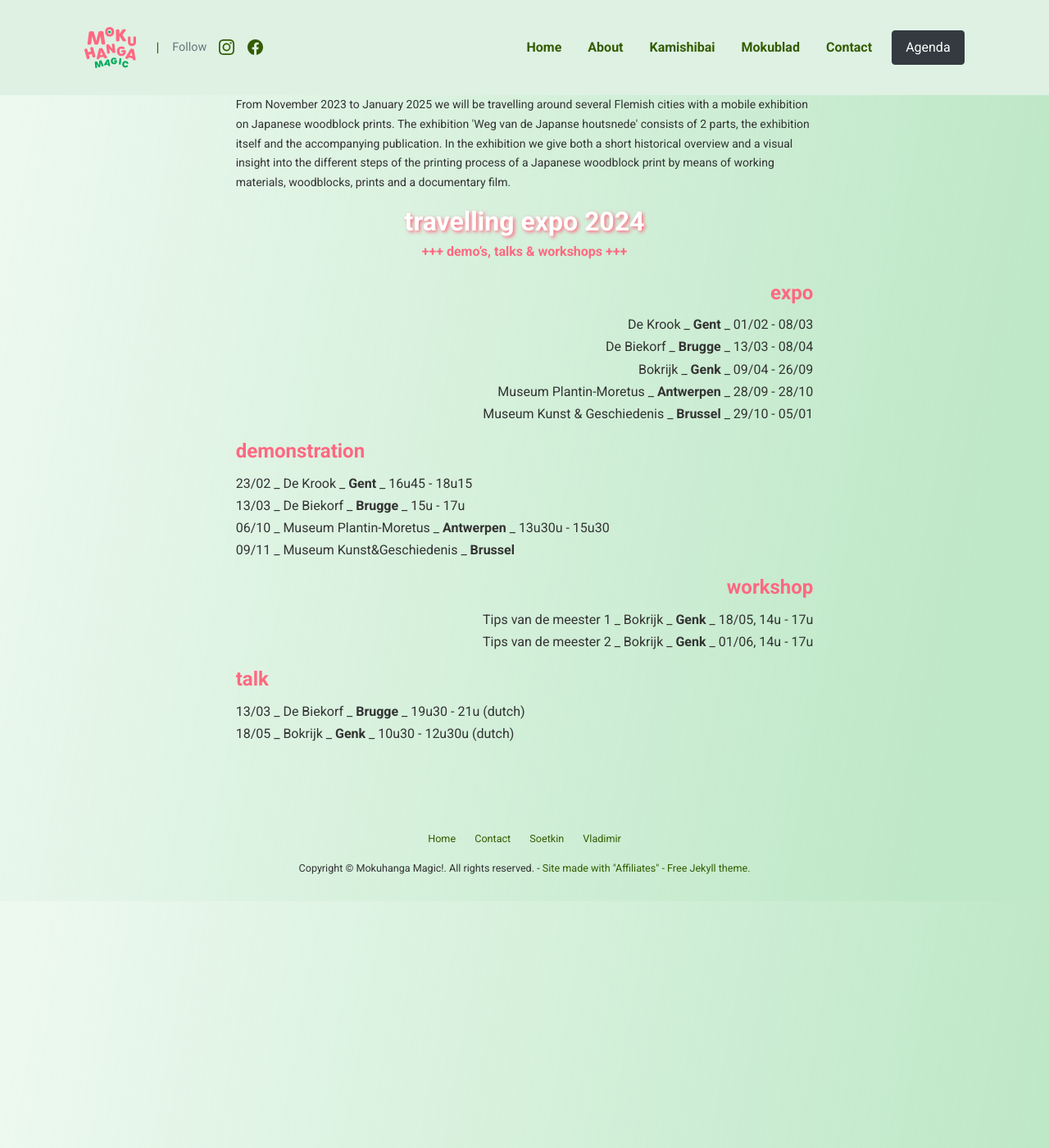
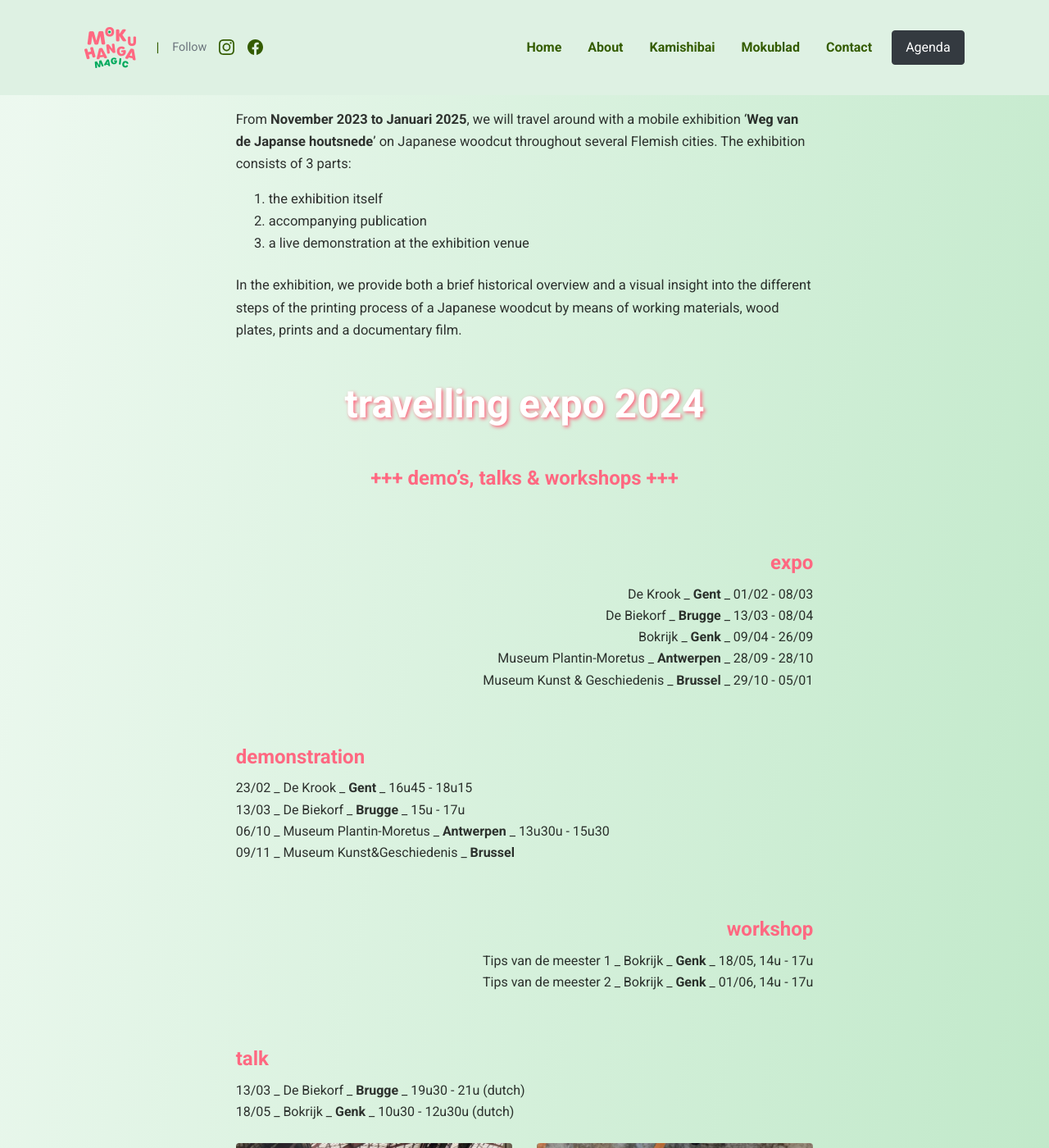
Before and after one commit to mokuhangamagic/mokuhangamagic.github.io, a Jekyll site: the page built from index.md, in a window 1280 px wide and 1400 px high. Shown: the whole window at 82% size. Built offline with Jekyll 4.4.1, drawn with Linux system fonts in a browser that asks for light colours; comment, search, counter and statistics services are not loaded; some of the changed text lies outside the part shown.

Commit message:
Homepage OK

```diff
--- a/_includes/reizende-expo.html
+++ b/_includes/reizende-expo.html
@@ -1,4 +1,4 @@
-<div class="expo2024 pt-3">
+<div class="expo2024">
     <h1 class="text-center">travelling expo 2024</h1>
     <h2 class="text-center">+++ demo’s, talks & workshops +++</h2>
     <div class="text-right pt-3">
--- a/_layouts/page.html
+++ b/_layouts/page.html
@@ -19,10 +19,4 @@
     {{content}}
   </div>
 
-  {% if page.comments == true %}
-  <div id="comments">
-      {% include disqus.html %}
-  </div>
-  {% endif %}
-
 </div>
--- a/assets/css/theme.scss
+++ b/assets/css/theme.scss
@@ -324,12 +324,12 @@
     }
     a {
         color:inherit;
-        box-shadow:inset 0 -2px 0 $pink, 0 2px 0 $pink;
+        box-shadow: inset 0 -1px 0 $pink, 0 1px 0 $pink;
 
     }
     a:hover {
-        box-shadow:inset 0 -30px 0 $pink, 0 2px 0 $pink;
-        text-decoration:none;
+        box-shadow: inset 0 -30px 0 $pink, 0 2px 0 $pink;
+        text-decoration: none;
     }
     img, iframe {
         border-radius: 0.25rem !important;
@@ -637,13 +637,13 @@
 }
 
 .expo2024 {
-    font-size:16px;
+    font-size: 16px;
     h1 {
-        font-size: 32px;
+        font-size: 48px;
         color: white;
         text-shadow: 2px 2px 4px $pink;
     };
     h2 {
-        font-size: 16px;
+        font-size: 24px;
     }
 }
--- a/index.md
+++ b/index.md
@@ -3,11 +3,50 @@
 layout: default
 ---
 
-<div class="col-lg-8 mx-auto">
+<div class="col-lg-8 mx-auto article-post serif-font">
 
-From November 2023 to January 2025 we will be travelling around several Flemish cities with a mobile exhibition on Japanese woodblock prints.
+<div class="pt-3" markdown="1">
+From __November 2023 to Januari 2025__, we will travel around with a mobile exhibition '__Weg van de Japanse houtsnede__' on Japanese woodcut throughout several Flemish cities. The exhibition consists of 3 parts:
+1. the exhibition itself
+2. accompanying publication
+3. a live demonstration at the exhibition venue
 
-The exhibition 'Weg van de Japanse houtsnede' consists of 2 parts, the exhibition itself and the accompanying publication. In the exhibition we give both a short historical overview and a visual insight into the different steps of the printing process of a Japanese woodblock print by means of working materials, woodblocks, prints and a documentary film.
+In the exhibition, we provide both a brief historical overview and a visual insight into the different steps of the printing process of a Japanese woodcut by means of working materials, wood plates, prints and a documentary film.
+</div>
 
-  {% include reizende-expo.html %}
+{% include reizende-expo.html %}
+
+<div class="row g-0">
+    <div class="col-md-6">
+      <img src="/assets/images/pages/kamishibai/kamishibai-fiets-station.jpg" class="img-fluid" alt="Kamishibai bicycle in the Antwerp railway station">
+    </div>
+    <div class="col-md-6">
+      <img src="/assets/images/pages/kamishibai/kamishibai-bouwplan.jpg" class="img-fluid" alt="Construction plan for kamishibai bycicle">
+    </div>
 </div>
+
+
+<div class="pt-3" markdown="1">
+  The exhibition concept is based on the idea of a __kamishibai__: a mobile Japanese theatre. All exhibition components are collected in a specially tailored cabinet (by [Atelier OH](https://www.atelieroh.com/about/){:target="_blank"} and [Goshia Olchowska](https://www.malgorzatamariaolchowska.com){:target="_blank"}) that can be moved from one location to another by bicycle.
+  This cabinet can house all materials such as the paper, wood blocks, paint and tools we need to give a mokuhanga demonstration for the exhibition audience (check the demo dates).
+  It will also be equipped with an iPad so that visitors who could not attend a demonstration can still get an insight into each step of the printing process via a documentary film.
+</div>
+
+<div class="text-center pt-3" >
+<iframe width="560" height="315" src="https://www.youtube-nocookie.com/embed/fWHX6kUmNng?si=1N4JKcXthcO13Mlx" title="YouTube video player" frameborder="0" allow="accelerometer; autoplay; clipboard-write; encrypted-media; gyroscope; picture-in-picture; web-share" allowfullscreen></iframe>
+</div>
+
+<div class="pt-3" markdown="1">
+
+Besides the historical and educational aspect of the exhibition, the second part, the accompanying publication, will introduce visitors to the fascinating and diverse world of contemporary mokuhanga through the works of artists from all over the world who each work with this special medium in their own unique way.
+
+We launched an __Open Call__ and this brought us entries from all over the world! The selected works are published in a small catalogue, the __Publication Mokublad__.
+[Click here for a free download.](/assets/pdf/mokuhangamagic-mokublad.pdf){:target="_blank"}
+
+The publication will be distributed in all Flemish museums and cultural centres. All this was made possible with the support of [Focus Vakmanschap](https://immaterieelerfgoed.be/nl/nieuws/focusvakmanschap2021-2023){:target="_blank"}.
+
+The MOKUBLAD is a kind of newspaper, created in collaboration with [TUIG](https://www.tuig.rocks){:target="_blank"}. We specifically choose this format because it allows us to reach a wide audience and make a reference to the original, approachable and commercial character of Japanese woodcut.
+
+</div>
+
+</div>
```
Also changed, not shown: doc.md (+10 -0 lines).
